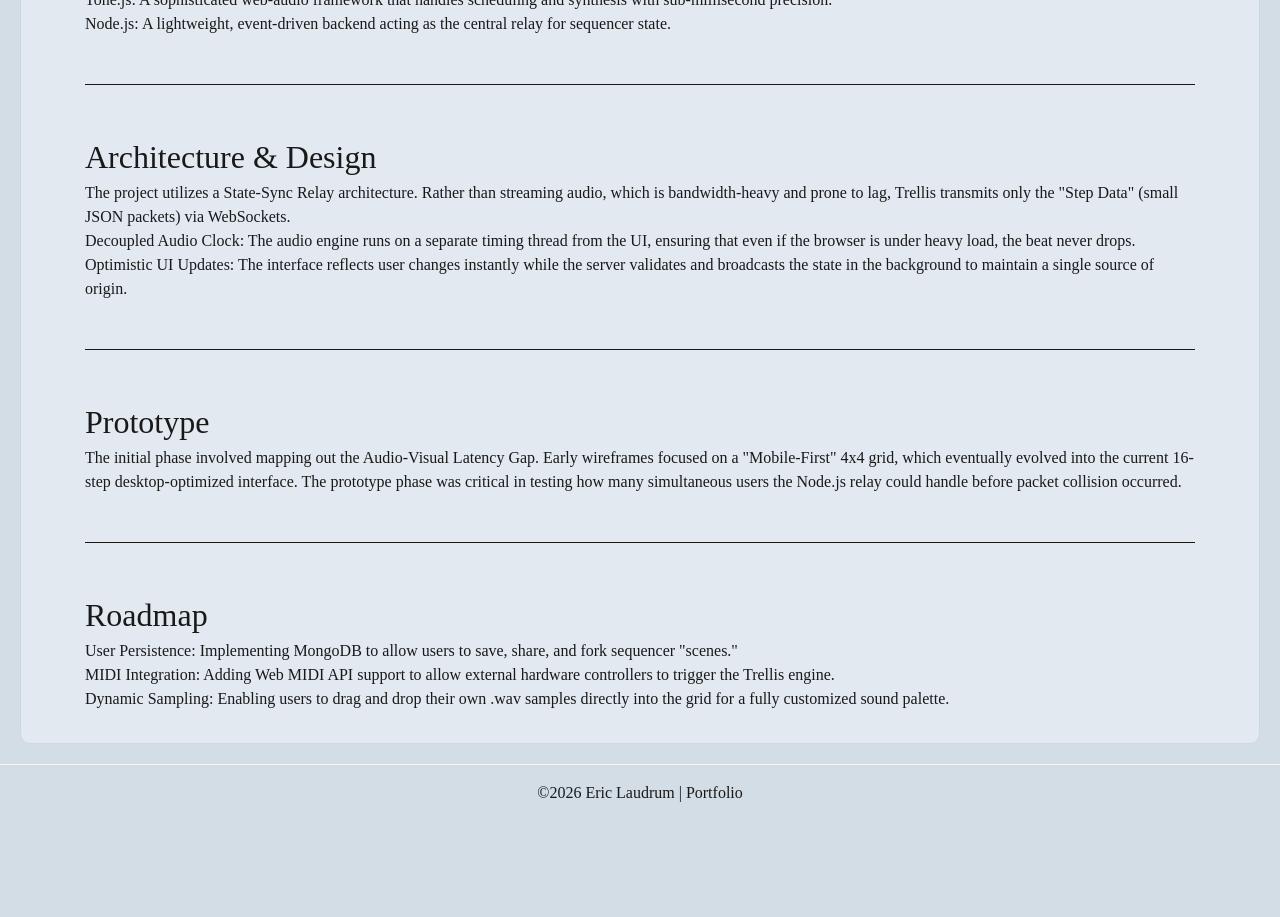
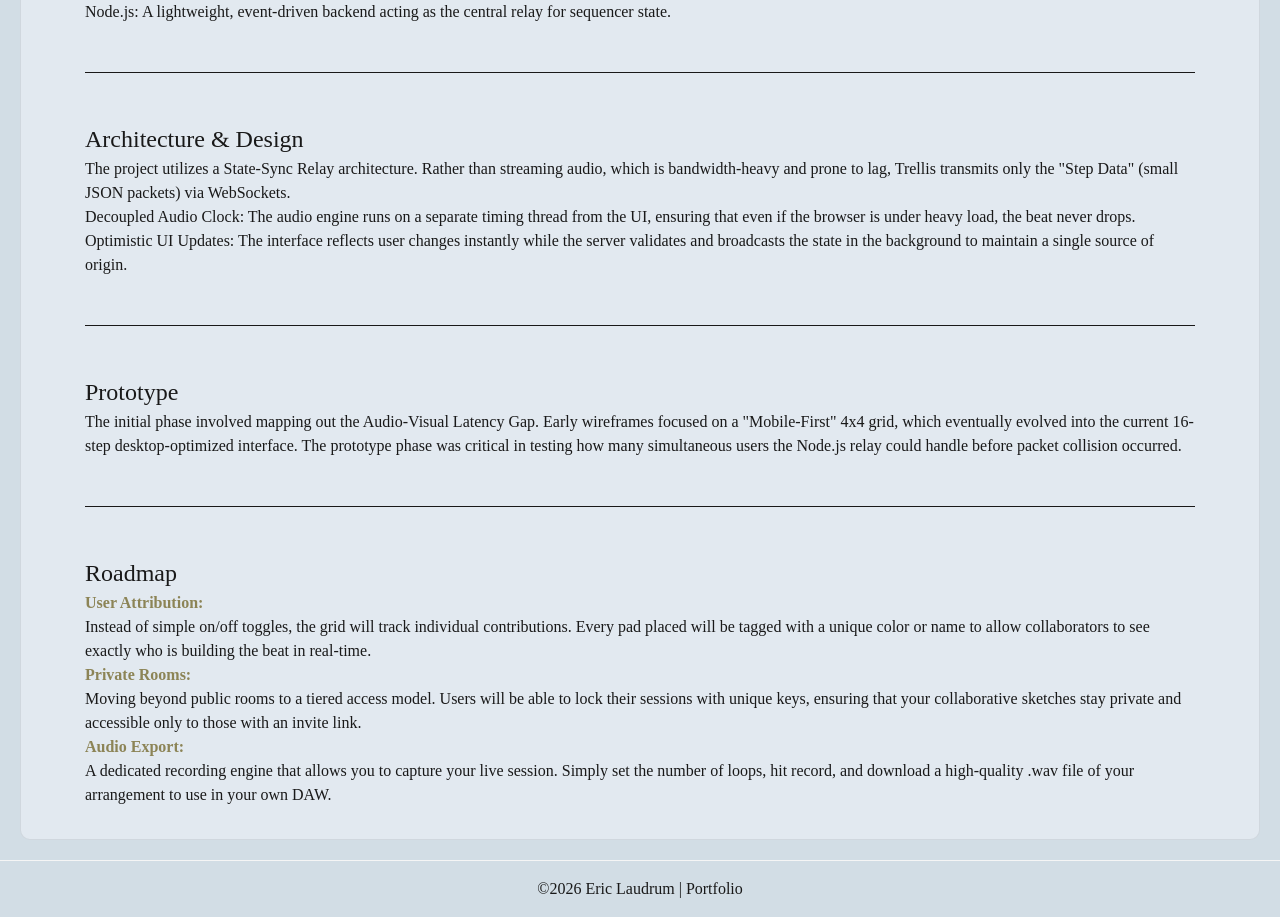
Before and after one commit to eric-laudrum/eric-laudrum.github.io, a Next.js app: page /trellisSequencer in a window 1280 px wide. Shown: the part 680-1597 px from the top of the page. Before the commit the page ends 1501 px from the top, so only its background shows below. Built offline with nearby package versions, Linux system fonts and the light colour scheme.

Commit message:
update/ project text and header styling and isolate project data

```diff
--- a/src/app/contractorConnect/page.tsx
+++ b/src/app/contractorConnect/page.tsx
@@ -38,7 +38,7 @@ export default function ContractorConnect(){
 
     return(
 
-        <div className="section-container">
+        <div className="section-container" id="cc_overview">
 
             {/* ----- 1 Intro ----- */}
 
--- a/src/app/data/projectsData.tsx
+++ b/src/app/data/projectsData.tsx
@@ -20,7 +20,7 @@ interface Project {
 const projects: Project[] = [
     {
         title: "Contractor Connect",
-        sections: ["Intro", "Description", "Project Summary", "Project Plan", "Project Vision", "Project Requirements", "Diagrams", "Prototype", "System Implementation", "Status Report"],
+        sections: ["Overview", "Project Plan", "Project Vision", "Project Requirements", "Diagrams", "Prototype", "System Implementation", "Status Report"],
         description: "An online bidding platform for home improvement projects.",
         tags: ["PHP", "PHPUnit"],
         image: "/assets/screenshots/contractor-connect.jpg",
--- a/src/app/globals.css
+++ b/src/app/globals.css
@@ -98,7 +98,7 @@ main{
 
 }
 .section-title{
-  font-size: 1.5rem;
+  font-size: 2rem;
   margin-bottom: 1em;
 
 }
@@ -126,6 +126,13 @@ main{
     font-weight: 500;
 }
 
+.project-header{
+  display: flex;
+  justify-content: space-between;
+  align-items: flex-end;
+  min-height: 2rem;
+
+}
 
 .project-page{
   display: flex;
@@ -210,10 +217,12 @@ main{
 
   border: 5px solid rgba(255, 255, 255, 0.403);
 }
+
 .project-title{
-  margin: 1em 0 5px;
-  font-size: 1.5em;
+  font-size: 2rem;
 }
+
+
 .project-description {
   margin: 1em 0;
   line-height: 1.5;
@@ -391,6 +400,7 @@ main{
 
 .solo-project-title{
   margin: 2em 0;
+  font-size: 1.5rem;
 
 }
 
--- a/src/app/projects/page.tsx
+++ b/src/app/projects/page.tsx
@@ -38,6 +38,8 @@ export default function ProjectPage(){
 
                 {/* Right Side */}
                 <section className="project-main-content" style={{ flex: 1 }}>
+                    <div className="project-header">
+
                          <h1 className="section-title">{activeProject}</h1>
 
                         {/* Project Tags */}
@@ -49,6 +51,8 @@ export default function ProjectPage(){
                                 ))}
                             </div>
                         )}
+                    </div>
+
 
                    <div className="project-content-area">
                         {currentProject ? (
--- a/src/app/trellisSequencer/page.tsx
+++ b/src/app/trellisSequencer/page.tsx
@@ -15,7 +15,7 @@ export default function TrellisSequencer({ techStack, tags }: TrellisProps) {
     return(
         <div className={styles.sectionContainer}>
 
-            <div className={styles.projectContainer}>
+            <div className={styles.projectContainer} id="trellis_overview">
 
                 <div className={styles.leftContainer}>
 
@@ -47,7 +47,7 @@ export default function TrellisSequencer({ techStack, tags }: TrellisProps) {
             <hr style={{margin:"3rem 0"}}/>
 
 
-            <div className={styles.projectContainer} id="techStack">
+            <div className={styles.projectContainer} id="trellis_tech-stack">
                 <div className={styles.leftContainer}>
                     <h2 className={styles.projectTitle}>Tech Stack</h2>
 
@@ -69,7 +69,7 @@ export default function TrellisSequencer({ techStack, tags }: TrellisProps) {
 
             <hr style={{margin:"3rem 0"}}/>
 
-            <div className={styles.projectContainer} id="architecture">
+            <div className={styles.projectContainer} id="trellis_architecture-design">
                 <div className={styles.leftContainer}>
                     <h2 className={styles.projectTitle}>Architecture & Design</h2>
 
@@ -90,7 +90,7 @@ export default function TrellisSequencer({ techStack, tags }: TrellisProps) {
 
             <hr style={{margin:"3rem 0"}}/>
 
-            <div className={styles.projectContainer} id="prototype">
+            <div className={styles.projectContainer} id="trellis_prototype">
                 <div className={styles.leftContainer}>
                     <h2 className={styles.projectTitle}>Prototype</h2>
 
@@ -109,17 +109,19 @@ export default function TrellisSequencer({ techStack, tags }: TrellisProps) {
 
             <hr style={{margin:"3rem 0"}}/>
 
-            <div className={styles.projectContainer} id="roadmap">
+            <div className={styles.projectContainer} id="trellis_roadmap">
                 <div className={styles.leftContainer}>
                     <h2 className={styles.projectTitle}>Roadmap</h2>
 
 
                     <ul>
 
-                    <li>User Persistence: Implementing MongoDB to allow users to save, share, and fork sequencer "scenes."</li>
-                    <li>MIDI Integration: Adding Web MIDI API support to allow external hardware controllers to trigger the Trellis engine.</li>
-                    <li>Dynamic Sampling: Enabling users to drag and drop their own .wav samples directly into the grid for a fully customized sound palette.</li>
-
+                        <li><strong>User Attribution:</strong></li>
+                        <li>Instead of simple on/off toggles, the grid will track individual contributions. Every pad placed will be tagged with a unique color or name to allow collaborators to see exactly who is building the beat in real-time.</li>
+                        <li><strong>Private Rooms:</strong></li>
+                        <li>Moving beyond public rooms to a tiered access model. Users will be able to lock their sessions with unique keys, ensuring that your collaborative sketches stay private and accessible only to those with an invite link.</li>
+                        <li><strong>Audio Export: </strong></li>
+                        <li>A dedicated recording engine that allows you to capture your live session. Simply set the number of loops, hit record, and download a high-quality .wav file of your arrangement to use in your own DAW.</li>
                     </ul>
 
                 </div>
--- a/src/app/trellisSequencer/trellis.module.css
+++ b/src/app/trellisSequencer/trellis.module.css
@@ -20,7 +20,7 @@
 }
 
 .projectTitle{
-    font-size: 2rem;
+    font-size: 1.5rem;
 }
 
 .projectTagline{
@@ -51,6 +51,11 @@
 }
 
 
+.projectDescription strong,
+.leftContainer ul li strong {
+    font-weight: 700;
+    color: var(--primary);
+}
 
 
 
@@ -79,3 +84,8 @@
   height: 100%;
   border: none;
 }
+
+
+.projectContainer, .sectionContainer {
+    scroll-margin-top: 10rem;
+}
--- a/src/components/Sidebar.tsx
+++ b/src/components/Sidebar.tsx
@@ -18,7 +18,15 @@ export default function Sidebar({ title, sections, prefix, repo, repoText }: Sid
 
             <div className="sidebar-nav" style={{ display: "flex", flexDirection: "column", gap: "12px" }}>
                 {sections?.map((section) => {
-                    const slug = section.toLowerCase().replace(/\s+/g, "-");
+
+                    const slug = section
+                        .toLowerCase()
+                        .replace(/&/g, '')
+                        .replace(/\s+/g, '-')
+                        .replace(/-+/g, '-');
+
+
+
                     const anchor = prefix ? `${prefix}_${slug}` : slug;
 
                     return (
```
Lines whose indentation alone changed are shown as unchanged.
